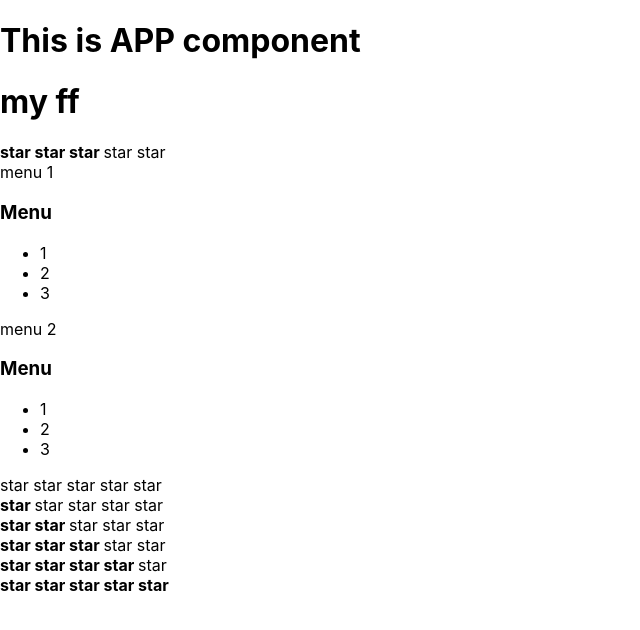
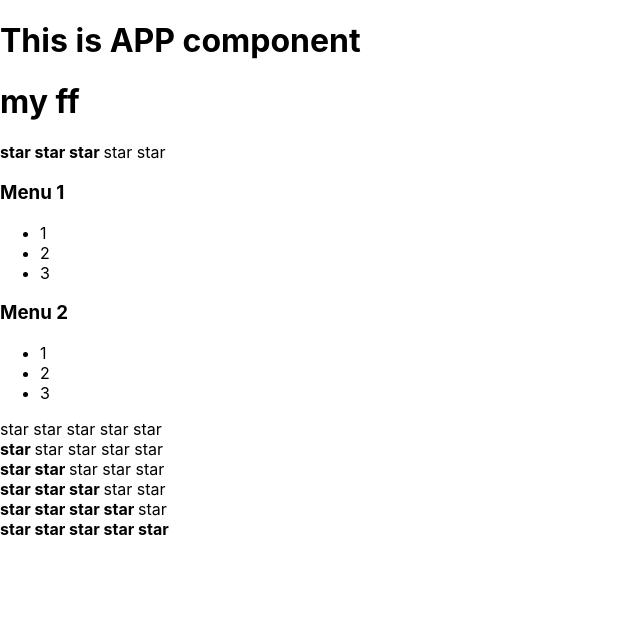
Before and after one commit to mayakovslky/kabzda-kak-podrobno-learning, a React (Create React App) app: page / in a window 1280 px wide. Shown: the top 630 px of the page, without its empty margins (0-640 px from the left). Built offline with nearby package versions, Linux system fonts and the light colour scheme.

Commit message:
04. refactoring props and types for AccordionTitle

```diff
--- a/src/App.tsx
+++ b/src/App.tsx
@@ -14,8 +14,8 @@ function App() {
             <PageTitle title={'my ff'}/>
 
             <Rating value={3}/>
-            <Accordion title={'menu 1'}/>
-            <Accordion title={'menu 2'}/>
+            <Accordion title={'Menu 1'}/>
+            <Accordion title={'Menu 2'}/>
 
             <Rating value={0}/>
             <Rating value={1}/>
--- a/src/components/Accordion.tsx
+++ b/src/components/Accordion.tsx
@@ -14,14 +14,14 @@ export function Accordion(props: AccordionType) {
 }
 
 type AccordionTitleType = {
-    title: {}
+    title: string
 }
 
 function AccordionTitle(props: AccordionTitleType) {
     return (
         <>
-            {props.title}
-            <h3>Menu</h3>
+
+            <h3>{props.title}</h3>
         </>
     )
 }
```
